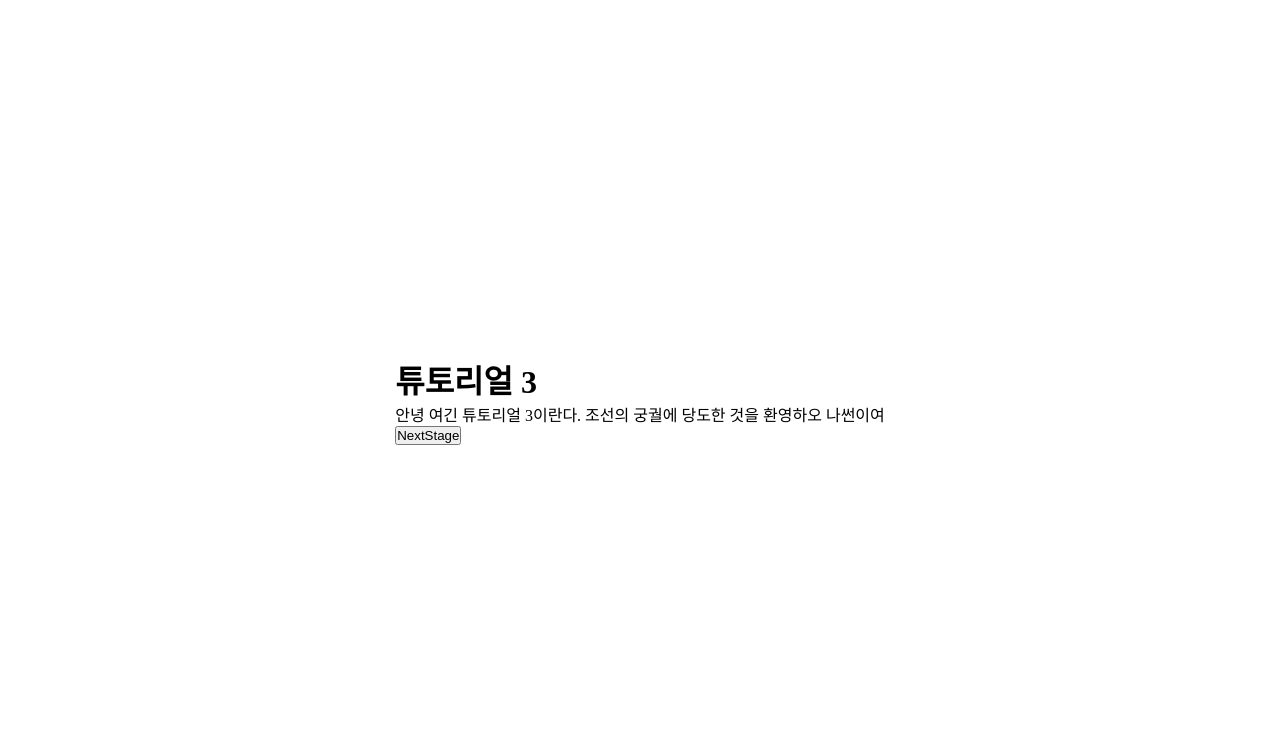
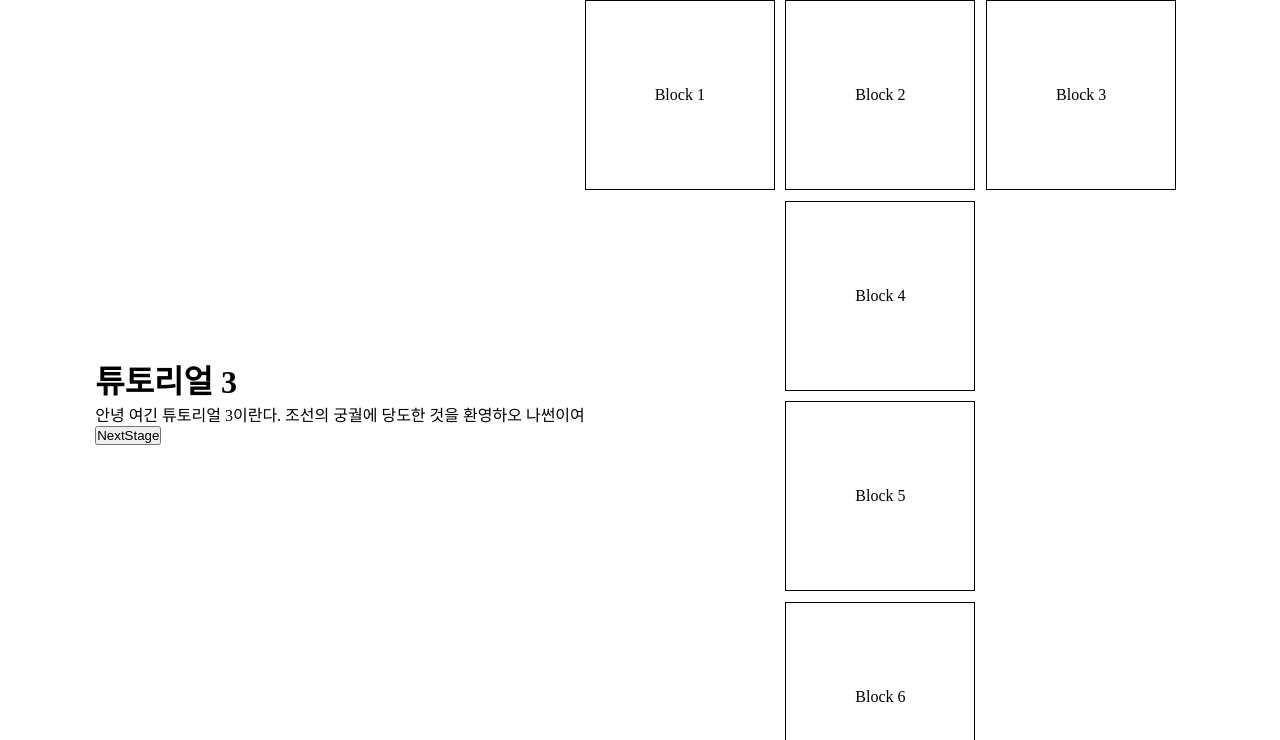
Before and after one commit to KimInteger/projectMoveGame, a React app: page /tutoZeroThree in a window 1280 px wide. Shown: the top 740 px of the page. Built offline with nearby package versions, Linux system fonts and the light colour scheme.

Commit message:
art | tutorialMap
스타일 할당

```diff
--- a/src/pages/tutorialMapZeroThree.tsx
+++ b/src/pages/tutorialMapZeroThree.tsx
@@ -1,8 +1,12 @@
 import React from 'react';
 import TutorialMap from '../ui/basicMapTemplate/tutorialTemplate';
 import nextStage from '../lib/mapFunc/mapFuncNextStage';
+import { gridAreas } from '../static/basicMapGridArea/staticBasicMapAreas';
+import BasicMapTemplate from '../ui/basicMapTemplate/basicMap';
 
 const TutorialZeroThree = () => {
+  const area = gridAreas.third;
+
   return (
     <>
       <TutorialMap title="튜토리얼 3" routeFunc={nextStage('/')}>
@@ -11,6 +15,7 @@ const TutorialZeroThree = () => {
           나썬이여
         </p>
       </TutorialMap>
+      <BasicMapTemplate areas={area} />
     </>
   );
 };
--- a/src/pages/tutorialMapZeroTwo.tsx
+++ b/src/pages/tutorialMapZeroTwo.tsx
@@ -1,8 +1,12 @@
 import React from 'react';
 import TutorialMap from '../ui/basicMapTemplate/tutorialTemplate';
 import nextStage from '../lib/mapFunc/mapFuncNextStage';
+import { gridAreas } from '../static/basicMapGridArea/staticBasicMapAreas';
+import BasicMapTemplate from '../ui/basicMapTemplate/basicMap';
 
 const TutorialZeroTwo = () => {
+  const area = gridAreas.second;
+
   return (
     <>
       <TutorialMap title="튜토리얼 2" routeFunc={nextStage('/tutoZeroThree')}>
@@ -11,6 +15,7 @@ const TutorialZeroTwo = () => {
           나썬이여
         </p>
       </TutorialMap>
+      <BasicMapTemplate areas={area} />
     </>
   );
 };
```
